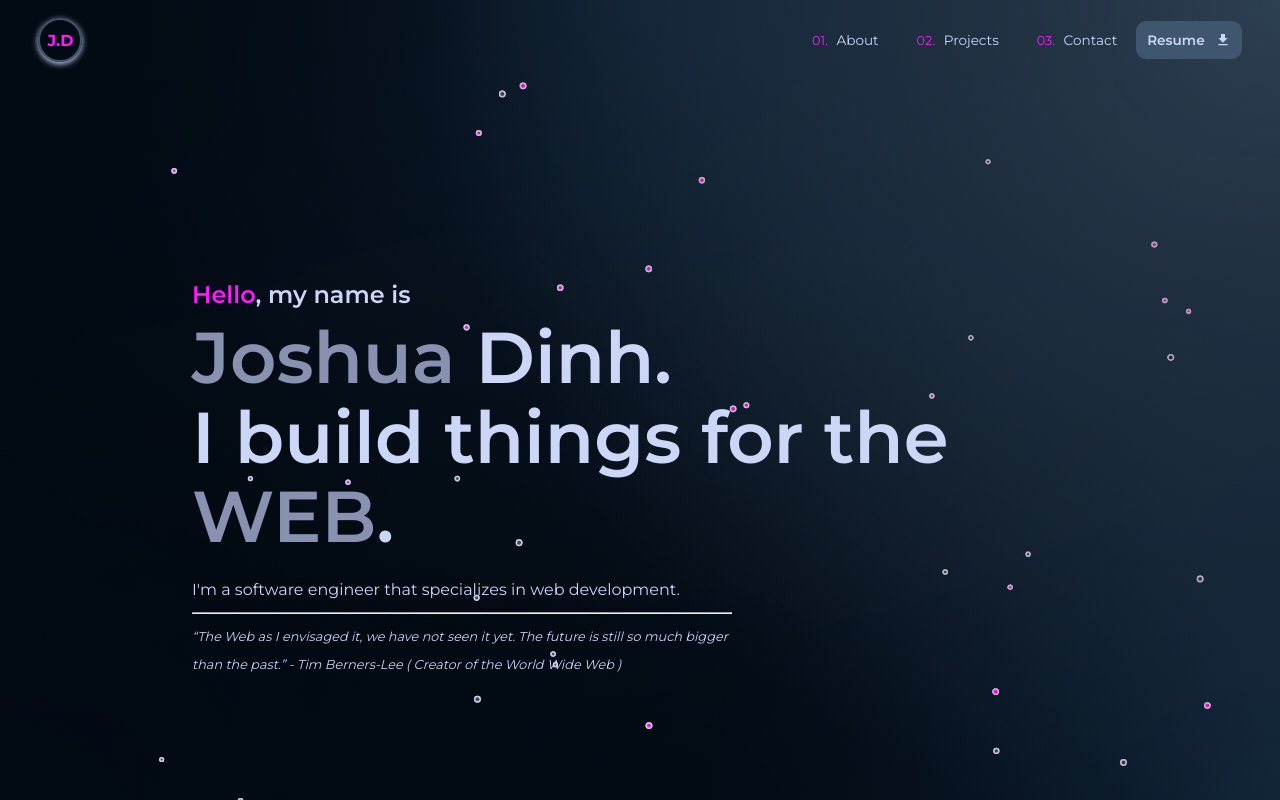
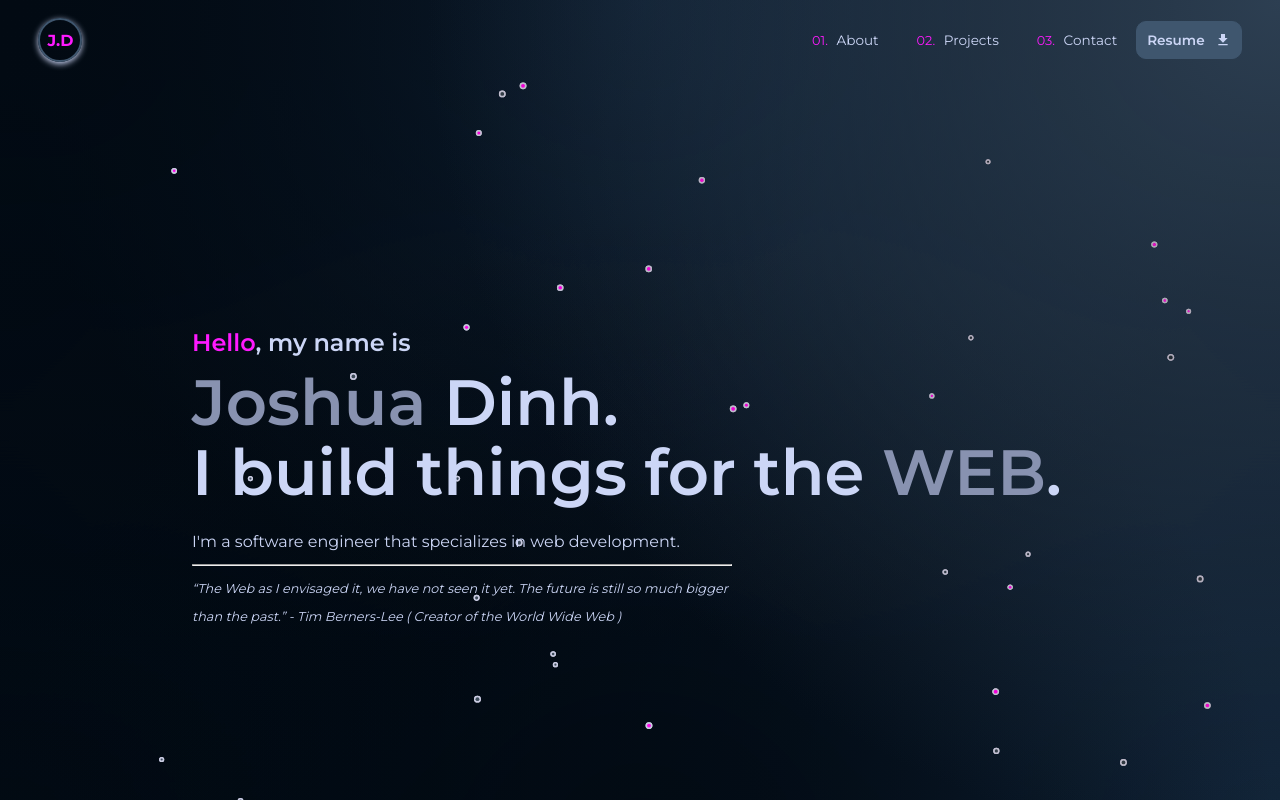
Before and after one commit to JoshuaDinh/Portfolio, a Next.js app: page / in a window 1280 px wide. Shown: the top 800 px of the page. Built offline with nearby package versions, Linux system fonts and the light colour scheme.

Commit message:
updated font-size clamp for more fluid responsiveness

```diff
--- a/components/Hero/Hero.module.css
+++ b/components/Hero/Hero.module.css
@@ -7,7 +7,7 @@
 
 .mainHeader {
   margin: 0px;
-  font-size: clamp(40px, 6vw, 72px);
+  font-size: clamp(40px, 5vw, 72px);
 }
 
 .mainHeader > span {
```
